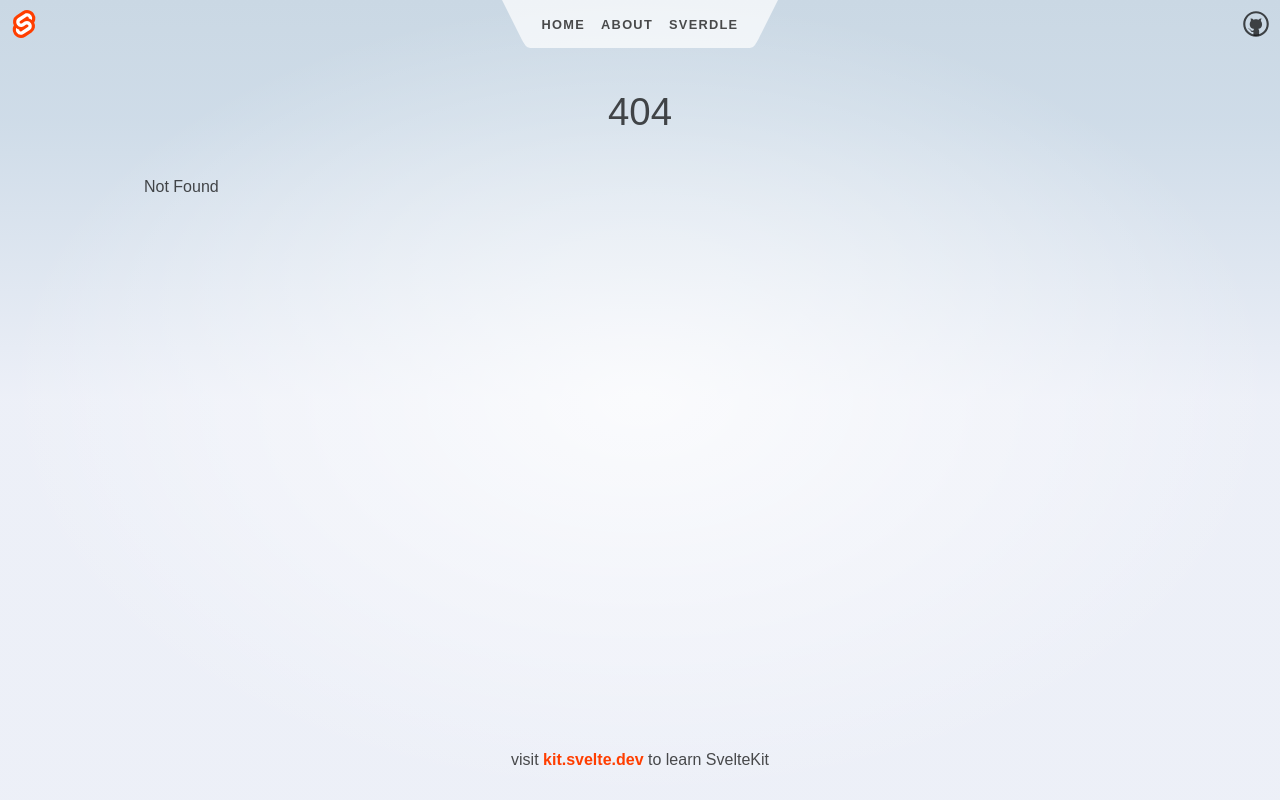
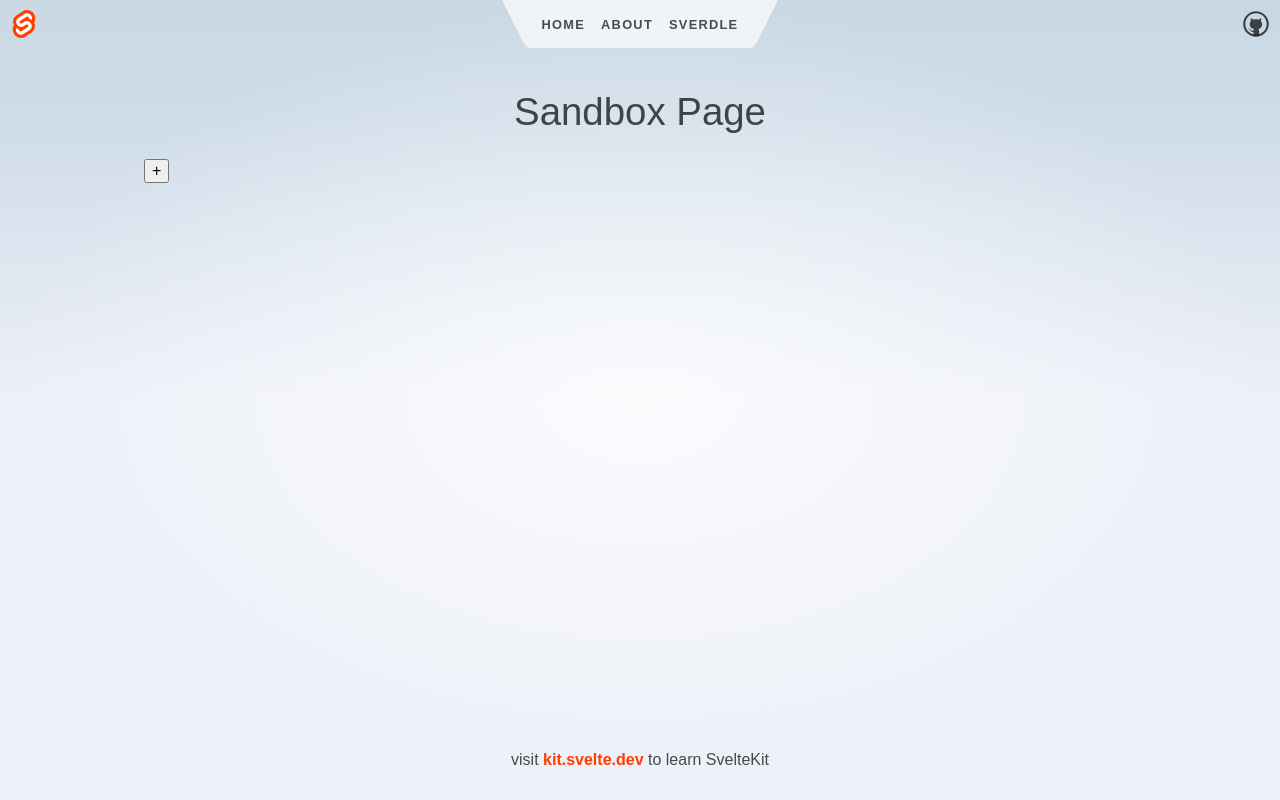
Before and after one commit to mmfallacy/task-space, a SvelteKit app: page /sandbox in a window 1280 px wide. Before the commit this address had no page. Built offline with nearby package versions, Linux system fonts and the light colour scheme.

Commit message:
sprint 2: create a task modal

```diff
--- a/src/routes/+page.svelte
+++ b/src/routes/+page.svelte
@@ -1,10 +1,9 @@
-<script lang="ts">
-	import Modal from './CreateTaskModal.svelte';
+<script>
 
 </script>
 
 <main>
-	<Modal></Modal>
+
 </main>
 
 <style>
--- /dev/null
+++ b/src/routes/sandbox/+page.svelte
@@ -0,0 +1,12 @@
+<script lang="ts">
+	import Modal from '../CreateTaskModal.svelte';
+</script>
+
+<main>
+    <h1>Sandbox Page</h1>
+	<Modal></Modal>
+</main>
+
+<style>
+
+</style>
```
